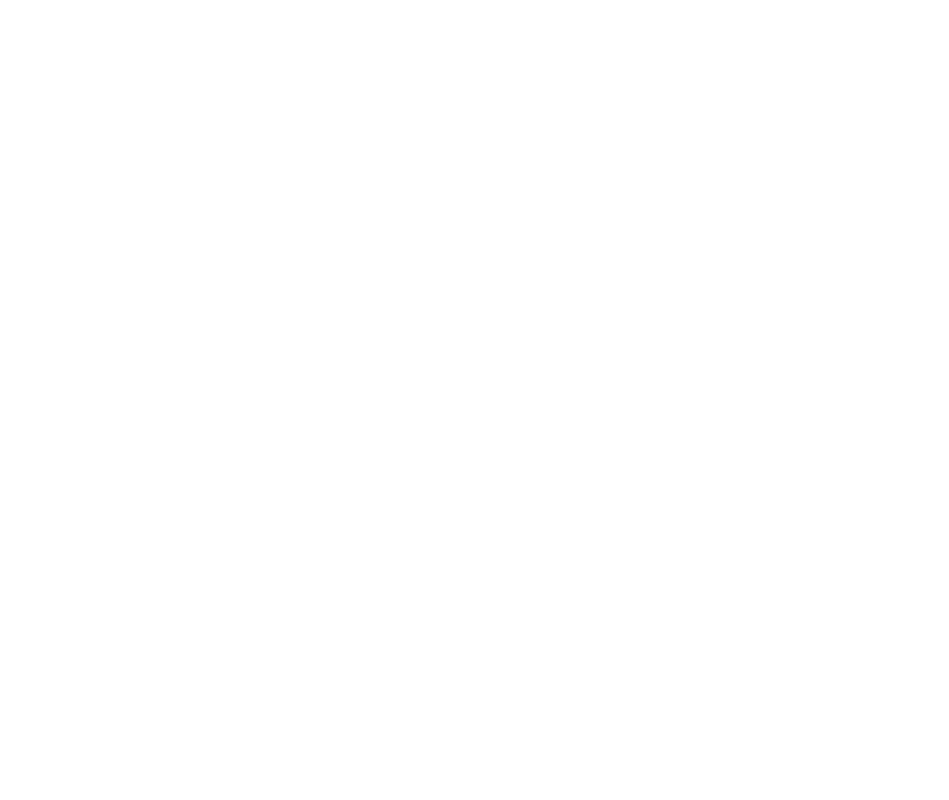
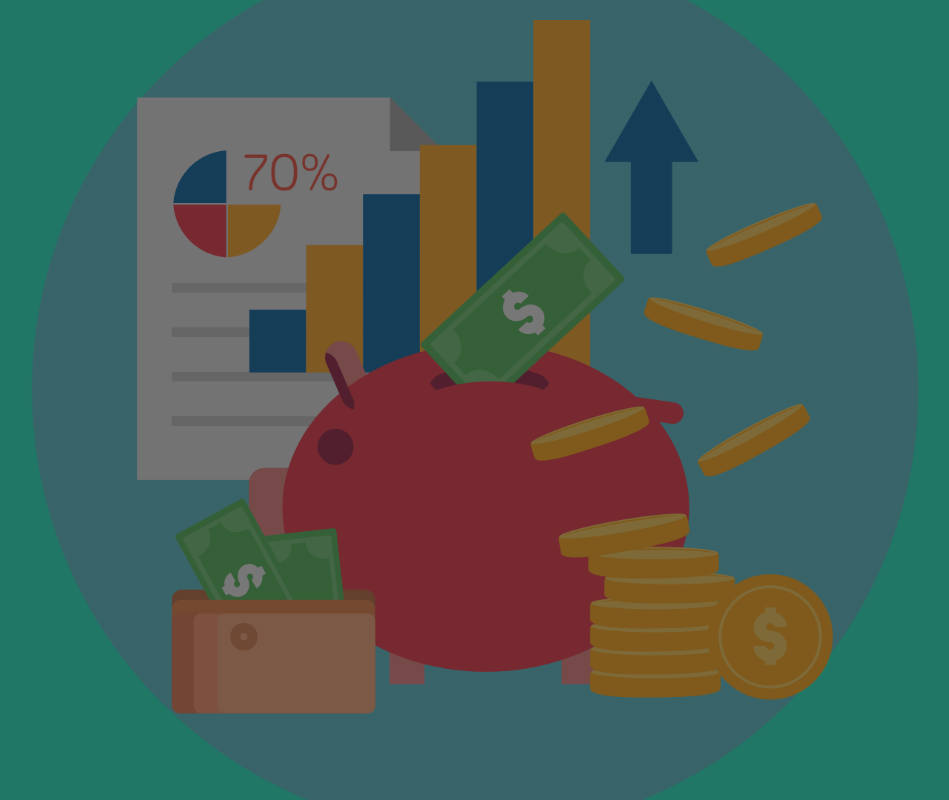
Before and after one commit to ZakiRangwala/Expense_Tracker, a React (Create React App) app: page / in a window 1280 px wide. Shown: the whole page, without its empty margins (235-1184 px from the left). Built offline with nearby package versions, Linux system fonts and the light colour scheme.

Commit message:
styling => background image

```diff
--- /dev/null
+++ b/src/index.css
@@ -0,0 +1,12 @@
+#root,
+body,
+html {
+  height: 100%;
+  margin: 0;
+}
+
+body {
+  background: linear-gradient(rgba(0, 0, 0, 0.5), rgba(0, 0, 0, 0.5)),
+    url(./assets/money.png);
+  background-size: cover;
+}
--- a/src/index.js
+++ b/src/index.js
@@ -1,5 +1,6 @@
 import React from "react";
 import ReactDOM from "react-dom";
 import App from "./App";
+import "./index.css";
 
 ReactDOM.render(<App />, document.getElementById("root"));
```
Also changed, not shown: src/assets/money.png (added).
